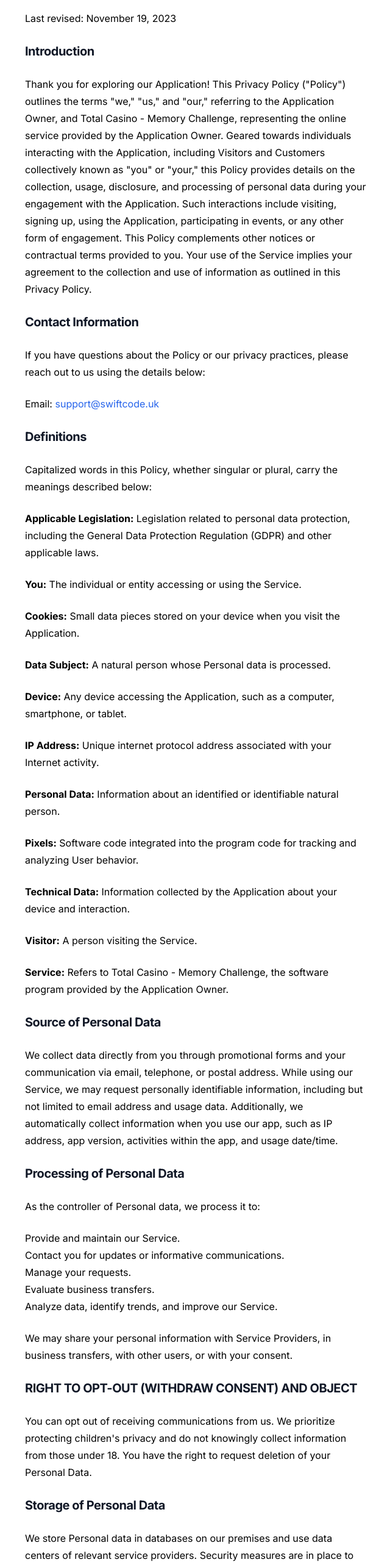
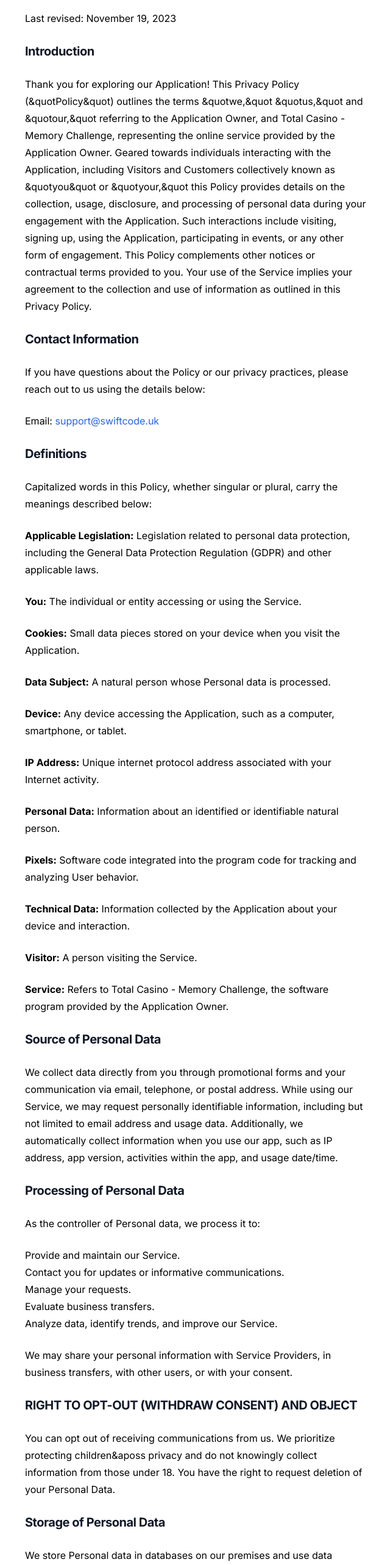
Before and after one commit to swiftcodeuk/swiftcode, a Next.js app: page /mobile-privacy in a window 1280 px wide. Shown: the part 200-2766 px from the top of the page at 61% size, without its empty margins (23-663 px from the left). Built offline with nearby package versions, Linux system fonts and the light colour scheme.

Commit message:
Privacy policy for mobile fix

```diff
--- a/src/app/mobile-privacy/page.jsx
+++ b/src/app/mobile-privacy/page.jsx
@@ -11,7 +11,7 @@
   <p>Last revised: November 19, 2023</p>
 
   <h2 class="text-xl font-bold tracking-tight text-gray-900">Introduction</h2>
-  <p>Thank you for exploring our Application! This Privacy Policy ("Policy") outlines the terms "we," "us," and "our," referring to the Application Owner, and Total Casino - Memory Challenge, representing the online service provided by the Application Owner. Geared towards individuals interacting with the Application, including Visitors and Customers collectively known as "you" or "your," this Policy provides details on the collection, usage, disclosure, and processing of personal data during your engagement with the Application. Such interactions include visiting, signing up, using the Application, participating in events, or any other form of engagement. This Policy complements other notices or contractual terms provided to you. Your use of the Service implies your agreement to the collection and use of information as outlined in this Privacy Policy.</p>
+  <p>Thank you for exploring our Application! This Privacy Policy (&quotPolicy&quot) outlines the terms &quotwe,&quot &quotus,&quot and &quotour,&quot referring to the Application Owner, and Total Casino - Memory Challenge, representing the online service provided by the Application Owner. Geared towards individuals interacting with the Application, including Visitors and Customers collectively known as &quotyou&quot or &quotyour,&quot this Policy provides details on the collection, usage, disclosure, and processing of personal data during your engagement with the Application. Such interactions include visiting, signing up, using the Application, participating in events, or any other form of engagement. This Policy complements other notices or contractual terms provided to you. Your use of the Service implies your agreement to the collection and use of information as outlined in this Privacy Policy.</p>
 
   <h2 class="text-xl font-bold tracking-tight text-gray-900">Contact Information</h2>
   <p>If you have questions about the Policy or our privacy practices, please reach out to us using the details below:</p>
@@ -47,7 +47,7 @@
   <p>We may share your personal information with Service Providers, in business transfers, with other users, or with your consent.</p>
 
   <h2 class="text-xl font-bold tracking-tight text-gray-900">RIGHT TO OPT-OUT (WITHDRAW CONSENT) AND OBJECT</h2>
-  <p>You can opt out of receiving communications from us. We prioritize protecting children's privacy and do not knowingly collect information from those under 18. You have the right to request deletion of your Personal Data.</p>
+  <p>You can opt out of receiving communications from us. We prioritize protecting children&aposs privacy and do not knowingly collect information from those under 18. You have the right to request deletion of your Personal Data.</p>
 
   <h2 class="text-xl font-bold tracking-tight text-gray-900">Storage of Personal Data</h2>
   <p>We store Personal data in databases on our premises and use data centers of relevant service providers. Security measures are in place to prevent unauthorized access.</p>
```
